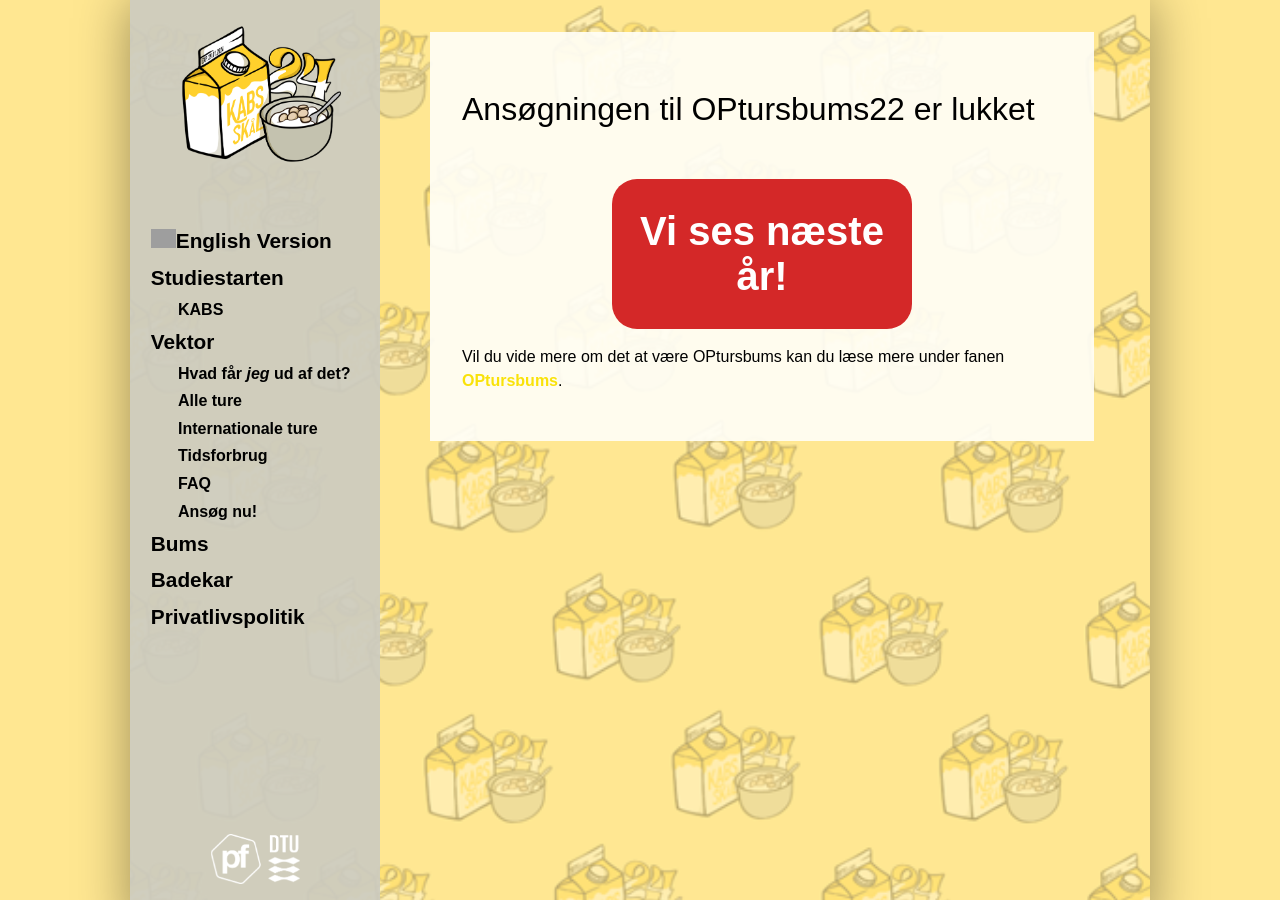
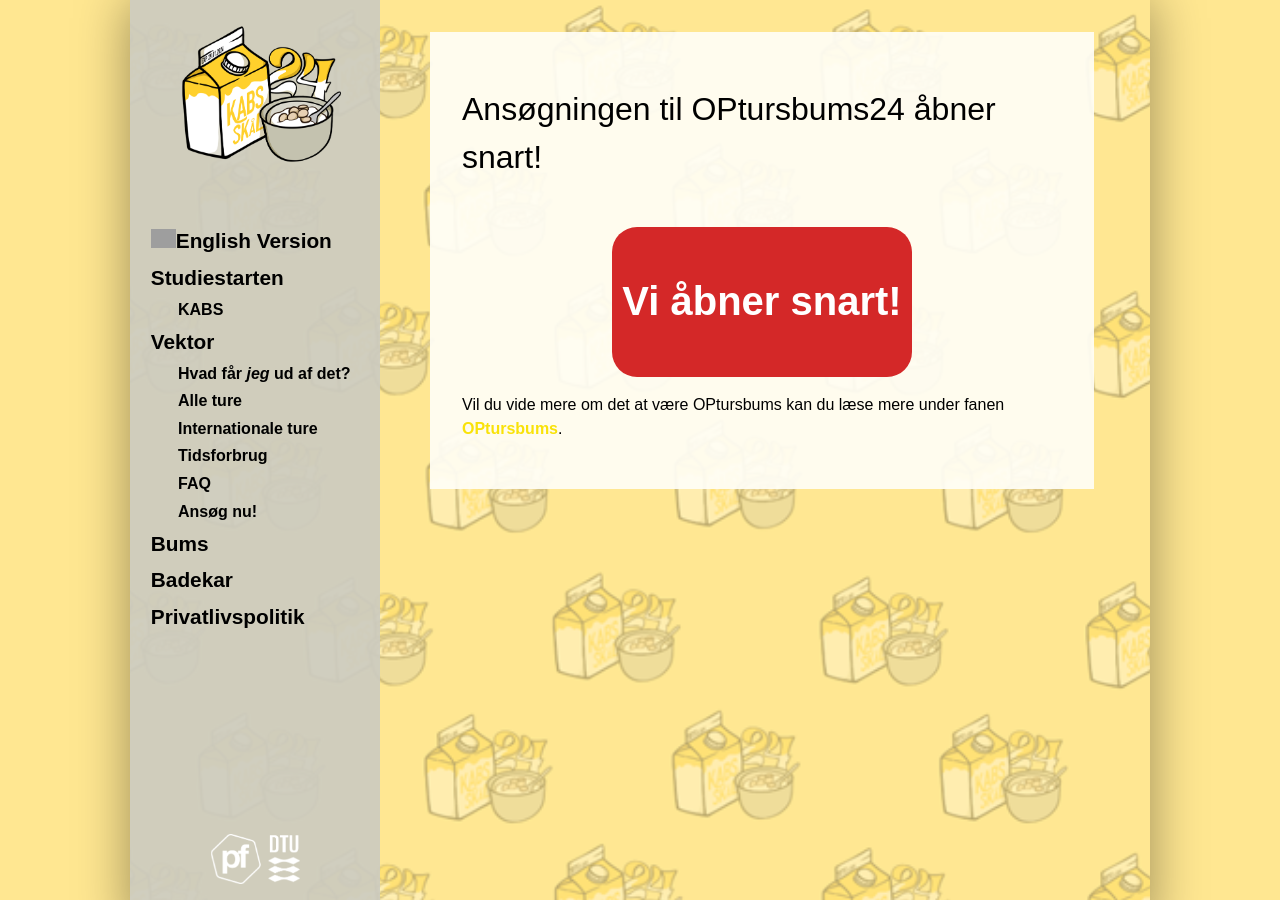
Before and after one commit to KABSDTU/kabsdtu.github.io, a Jekyll site: the page built from ansog-som-optursbums.md, in a window 1280 px wide and 900 px high. Built offline with Jekyll 4.4.1, drawn with Linux system fonts in a browser that asks for light colours; some web fonts are replaced; grey boxes are pictures that could not be loaded.

Commit message:
optursbums fane

```diff
--- a/ansog-som-optursbums.md
+++ b/ansog-som-optursbums.md
@@ -2,14 +2,13 @@
 layout: default
 title: Ansøg som OPtursbums
 ---
-<h1>Ansøgningen til OPtursbums22 er lukket</h1>
+<h1>Ansøgningen til OPtursbums24 åbner snart!</h1>
 
 <p>
 	<br/>
   	<a style="text-align: center;">
-  	<button class="applyBtn">Vi ses næste år! </button></a>
-
-</p>
+  	<!-- <a href="https://forms.gle/fmk3CwAgvmHV6vi78" target="_blank"> -->
+	<button class="applyBtn">Vi åbner snart! </button></a>
 
 <p>
 	Vil du vide mere om det at være OPtursbums kan du læse mere under fanen <a href="https://blivawesome.dk/optursbums.html">OPtursbums</a>.
```
Also changed, not shown: optursbums.md (+2 -2 lines).
